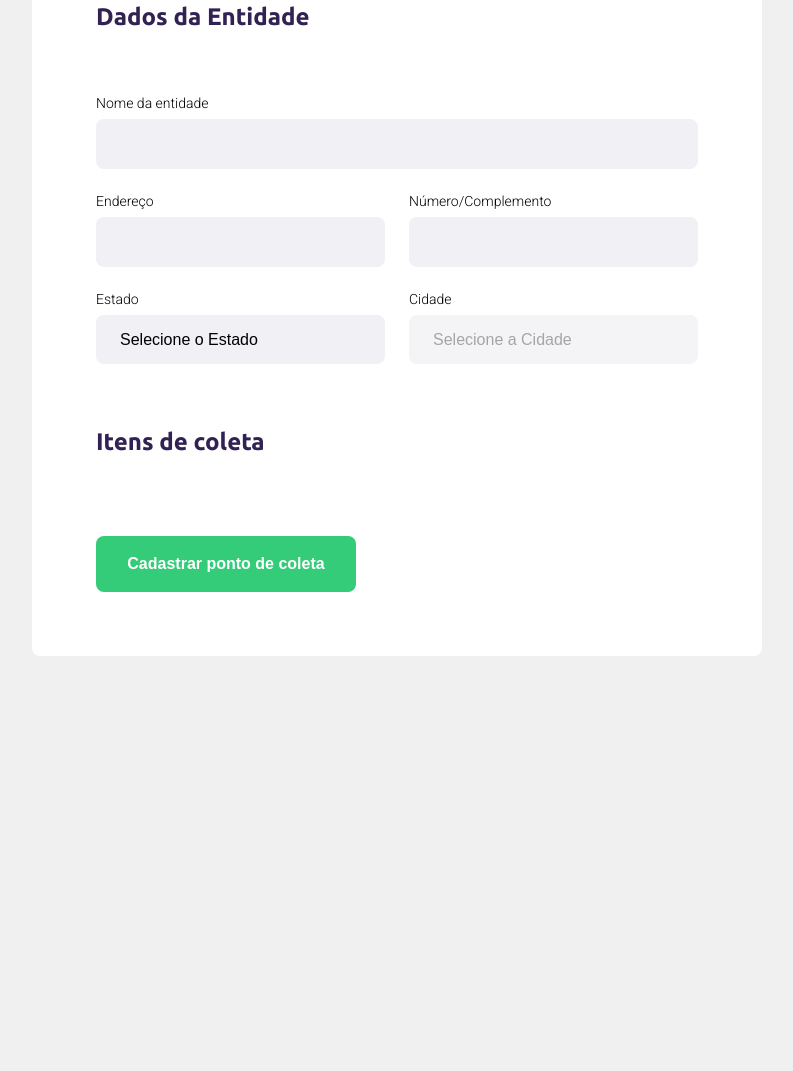
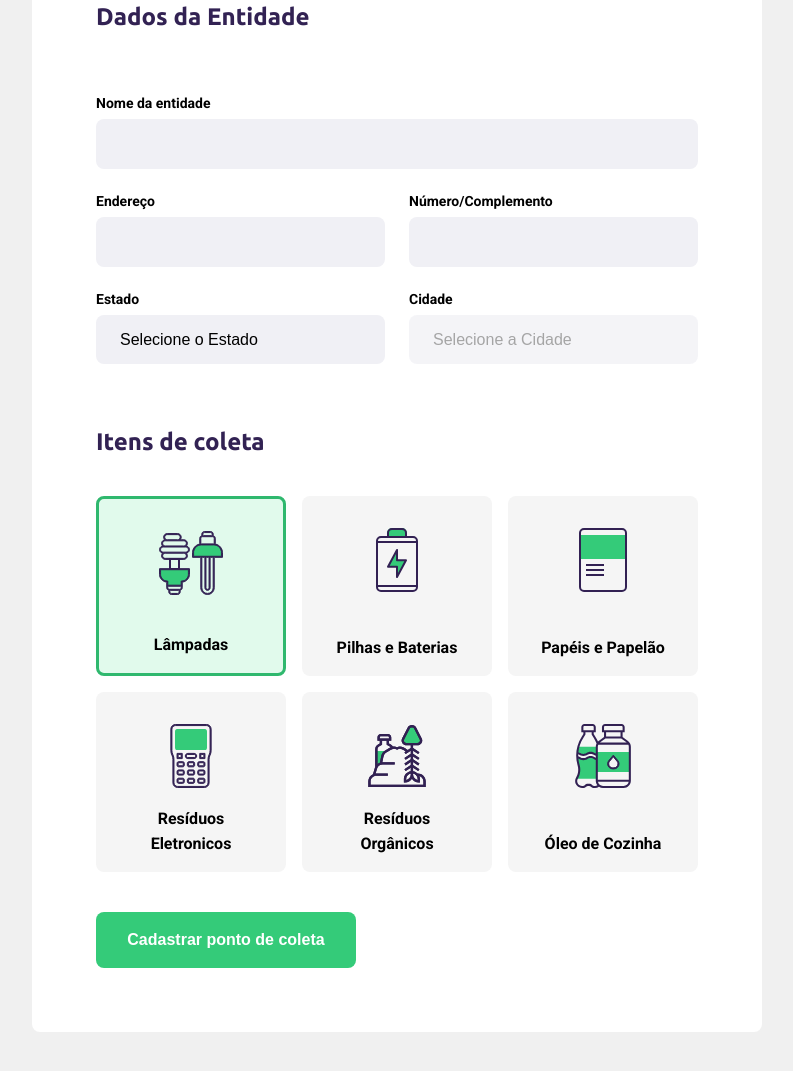
Before and after one commit to CarlosVinicius3258/NLW-rocketseat, a plain HTML site: page create-point.html in a window 1280 px wide. Shown: the part 339-1410 px from the top of the page, without its empty margins (243-1036 px from the left). Before the commit the page ends 1075 px from the top, so only its background shows below. Drawn offline with Linux system fonts and the light colour scheme; no server answers.

Commit message:
finsish create-point style

```diff
--- a/create-point.html
+++ b/create-point.html
@@ -72,6 +72,33 @@
                <legend>
                    <h2>Itens de coleta</h2>
                </legend>
+
+               <div class="items-grid">
+                  <li data-id = "1" class="selected">
+                    <img src="/assets/lampadas.svg" alt="lampada-img">
+                    <span>Lâmpadas</span>
+                  </li>
+                  <li data-id = "2">
+                    <img src="/assets/baterias.svg" alt="Baterias">
+                    <span>Pilhas e Baterias</span>
+                  </li>
+                  <li data-id = "3">
+                    <img src="/assets/papeis-papelao.svg" alt="Papeis e papelão">
+                    <span>Papéis e Papelão</span>
+                  </li>
+                  <li data-id = "4">
+                    <img src="/assets/eletronicos.svg" alt="Eletrônicos">
+                    <span>Resíduos Eletronicos</span>
+                  </li>
+                  <li data-id = "5">
+                    <img src="/assets/organicos.svg" alt="Orgânicos">
+                    <span>Resíduos Orgânicos</span>
+                  </li>
+                  <li data-id = "6">
+                    <img src="/assets/oleo.svg" alt="oleo">
+                    <span>Óleo de Cozinha</span>
+                  </li>
+               </div>
            </fieldset>
            <button type="submit">Cadastrar ponto de coleta</button>
        </form>
--- a/styles/create-point.css
+++ b/styles/create-point.css
@@ -81,6 +81,7 @@ form select {
 form label {
   font-size: 14px;
   margin-bottom: 8px;
+  font-weight: bold;
 }
 
 form .field-group .field + .field {
@@ -104,3 +105,38 @@ form button {
 form button:hover {
   background-color: #2fb86e;
 }
+
+/* ítens de Coleta */
+/* Usando o GRID */
+.items-grid {
+  display: grid;
+  grid-template-columns: 1fr 1fr 1fr;
+  gap: 16px;
+}
+
+.items-grid li {
+  background-color: #f5f5f5;
+  list-style: none;
+
+  border-radius: 8px;
+  height: 180px;
+  padding: 32px 24px 16px;
+
+  display: flex;
+  flex-direction: column;
+  align-items: center;
+  justify-content: space-between;
+
+  cursor: pointer;
+}
+
+.items-grid li span {
+  text-align: center;
+  font-weight: bold;
+  line-height: 25px;
+}
+
+.items-grid li.selected {
+  background: #e1faec;
+  border: 3px solid #2fb86e;
+}
```
